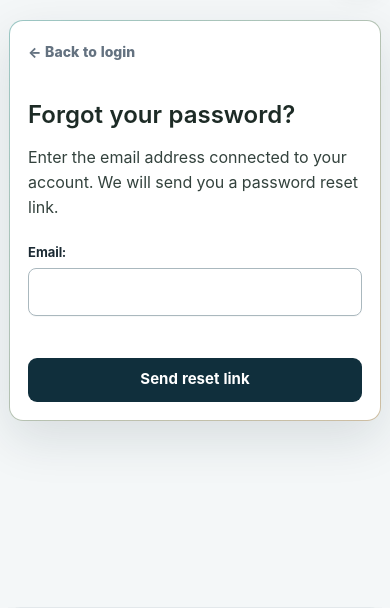
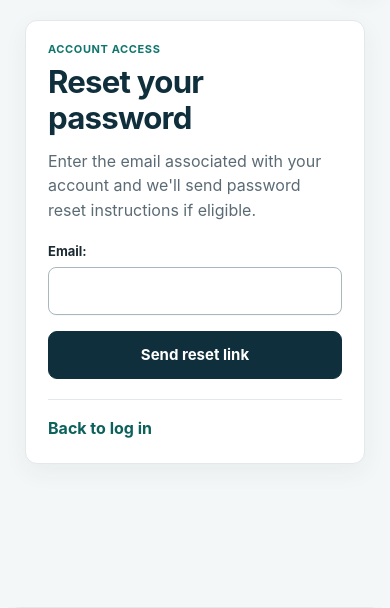
Before and after one commit to ahmed-mir/Ubhaar-Vyapaar, a Django app: page /accounts/password/reset/ in a window 390 px wide. Shown: the part 65-673 px from the top of the page. Run offline with Django 5.2, Linux system fonts and the light colour scheme; parts of the project's set-up code (start-up, migrations or seed data) failed here and were passed over.

Commit message:
Complete account onboarding visual redesign

```diff
--- a/accounts/templates/accounts/password_reset.html
+++ b/accounts/templates/accounts/password_reset.html
@@ -1,29 +1,22 @@
 {% extends "marketplace/base.html" %}
 
-{% block title %}Forgot password | Ubhaar-Vyapaar{% endblock %}
+{% block title %}Reset your password | Ubhaar-Vyapaar{% endblock %}
 
 {% block content %}
-<section class="auth-card">
+<section class="auth-page-shell password-reset-layout" aria-labelledby="reset-title">
+    <div class="auth-page-main password-reset-main">
+        <p class="eyebrow">Account access</p>
+        <h1 id="reset-title">Reset your password</h1>
+        <p class="password-reset-intro">Enter the email associated with your account and we'll send password reset instructions if eligible.</p>
 
-    <a class="back-link" href="{% url 'login' %}">
-        &larr; Back to login
-    </a>
+        <form method="post" class="styled-form auth-form password-reset-form" novalidate>
+            {% csrf_token %}
+            {% include "marketplace/includes/accessible_form.html" %}
 
-    <h1>Forgot your password?</h1>
+            <button class="button button-primary form-submit" type="submit">Send reset link</button>
+        </form>
 
-    <p class="auth-intro">
-        Enter the email address connected to your account.
-        We will send you a password reset link.
-    </p>
-
-    <form method="post" class="styled-form form-grid" novalidate>
-        {% csrf_token %}
-        {% include "marketplace/includes/accessible_form.html" %}
-
-        <button class="button form-submit" type="submit">
-            Send reset link
-        </button>
-    </form>
-
+        <p class="password-reset-back"><a href="{% url 'login' %}">Back to log in</a></p>
+    </div>
 </section>
 {% endblock %}
--- a/marketplace/static/marketplace/css/visual-v2.css
+++ b/marketplace/static/marketplace/css/visual-v2.css
@@ -1713,3 +1713,188 @@ a { color: var(--uv-teal); }
         margin-left: 30px;
     }
 }
+
+/* Password reset pages reuse the compact, single-column auth surface. */
+.password-reset-layout {
+    grid-template-columns: minmax(0, 560px);
+    justify-content: center;
+    width: min(100% - 40px, 560px);
+    margin: clamp(32px, 5vw, 64px) auto;
+}
+
+.password-reset-main {
+    min-width: 0;
+    padding: clamp(24px, 3.2vw, 36px);
+    border: 1px solid var(--color-border);
+    border-radius: var(--radius-card);
+    background: var(--color-surface);
+    box-shadow: var(--shadow-soft);
+}
+
+.password-reset-main > .eyebrow {
+    margin: 0 0 var(--space-2);
+    color: var(--color-accent);
+}
+
+.password-reset-main h1 {
+    margin: 0;
+    color: var(--color-primary);
+    font-size: clamp(32px, 3.2vw, 38px);
+    font-weight: 720;
+    line-height: 1.15;
+    letter-spacing: -0.025em;
+}
+
+.password-reset-intro {
+    margin: var(--space-3) 0 var(--space-6);
+    color: var(--color-muted);
+    line-height: 1.55;
+}
+
+.password-reset-form {
+    display: grid;
+    gap: var(--space-4);
+    margin: 0;
+}
+
+.password-reset-form .form-field {
+    min-width: 0;
+    margin: 0;
+}
+
+.password-reset-form .form-field label {
+    display: block;
+    margin-bottom: var(--space-2);
+    color: var(--color-text);
+    font-weight: 650;
+}
+
+.password-reset-form .form-field input:not([type="checkbox"]):not([type="radio"]):not([type="file"]) {
+    box-sizing: border-box;
+    width: 100%;
+    min-width: 0;
+    min-height: 48px;
+    font-size: 16px;
+}
+
+.password-reset-form .form-field .helptext,
+.password-reset-form .password-requirements {
+    color: var(--color-muted);
+    font-size: 14px;
+    line-height: 1.5;
+}
+
+.password-reset-form .form-field .helptext {
+    margin: var(--space-2) 0 0;
+}
+
+.password-reset-form .password-requirements {
+    margin-top: var(--space-2);
+}
+
+.password-reset-form .password-requirements summary {
+    min-height: 44px;
+    color: #0c615b;
+    text-underline-offset: 3px;
+}
+
+.password-reset-form .password-visibility-toggle {
+    min-height: 44px;
+    margin-top: var(--space-2);
+    border-color: #aab8be;
+    border-radius: var(--radius-control);
+    color: var(--color-primary);
+}
+
+.password-reset-form .password-visibility-toggle:focus-visible,
+.password-reset-form .password-requirements summary:focus-visible {
+    outline: 3px solid var(--color-warning);
+    outline-offset: 3px;
+}
+
+.password-reset-form .form-submit,
+.password-reset-state-action {
+    width: 100%;
+    min-height: 48px;
+    margin: 0;
+    justify-content: center;
+    text-align: center;
+}
+
+.password-reset-form .form-error-summary,
+.password-reset-form .field-errors,
+.password-reset-main .form-error-summary {
+    margin: 0;
+    padding: 11px 13px;
+    border: 1px solid #e7c0bd;
+    border-radius: var(--radius-control);
+    background: #fff2f1;
+    color: #8f1d19;
+    overflow-wrap: anywhere;
+}
+
+.password-reset-main .form-error-summary p {
+    margin: 0 0 var(--space-1);
+    color: inherit;
+    font-weight: 650;
+}
+
+.password-reset-main .form-error-summary .errorlist,
+.password-reset-form .field-errors .errorlist {
+    margin: 0;
+    padding-left: 20px;
+}
+
+.password-reset-back {
+    margin: var(--space-5) 0 0;
+    padding-top: var(--space-4);
+    border-top: 1px solid var(--color-border);
+}
+
+.password-reset-back a {
+    color: #0c615b;
+    font-weight: 650;
+    text-underline-offset: 3px;
+}
+
+.password-reset-main .status-pill {
+    display: inline-flex;
+    margin: 0 0 var(--space-3);
+}
+
+.password-reset-state h1 {
+    margin-top: 0;
+}
+
+.password-reset-state .password-reset-intro {
+    margin-bottom: var(--space-6);
+}
+
+.password-reset-main :focus-visible {
+    outline-color: var(--color-accent);
+}
+
+@media (max-width: 600px) {
+    .password-reset-layout {
+        width: min(100% - 32px, 560px);
+        margin: 20px auto 32px;
+    }
+
+    .password-reset-main {
+        padding: 22px;
+    }
+
+    .password-reset-main h1 {
+        font-size: clamp(30px, 8vw, 34px);
+    }
+
+    .password-reset-intro {
+        margin-bottom: var(--space-5);
+    }
+}
+
+@media (max-width: 360px) {
+    .password-reset-main {
+        padding: 18px;
+    }
+}
```
Also changed, not shown: accounts/templates/accounts/password_reset_complete.html (+8 -16 lines), accounts/templates/accounts/password_reset_confirm.html (+12 -25 lines), accounts/templates/accounts/password_reset_done.html (+9 -18 lines), accounts/tests.py (+25 -0 lines).
